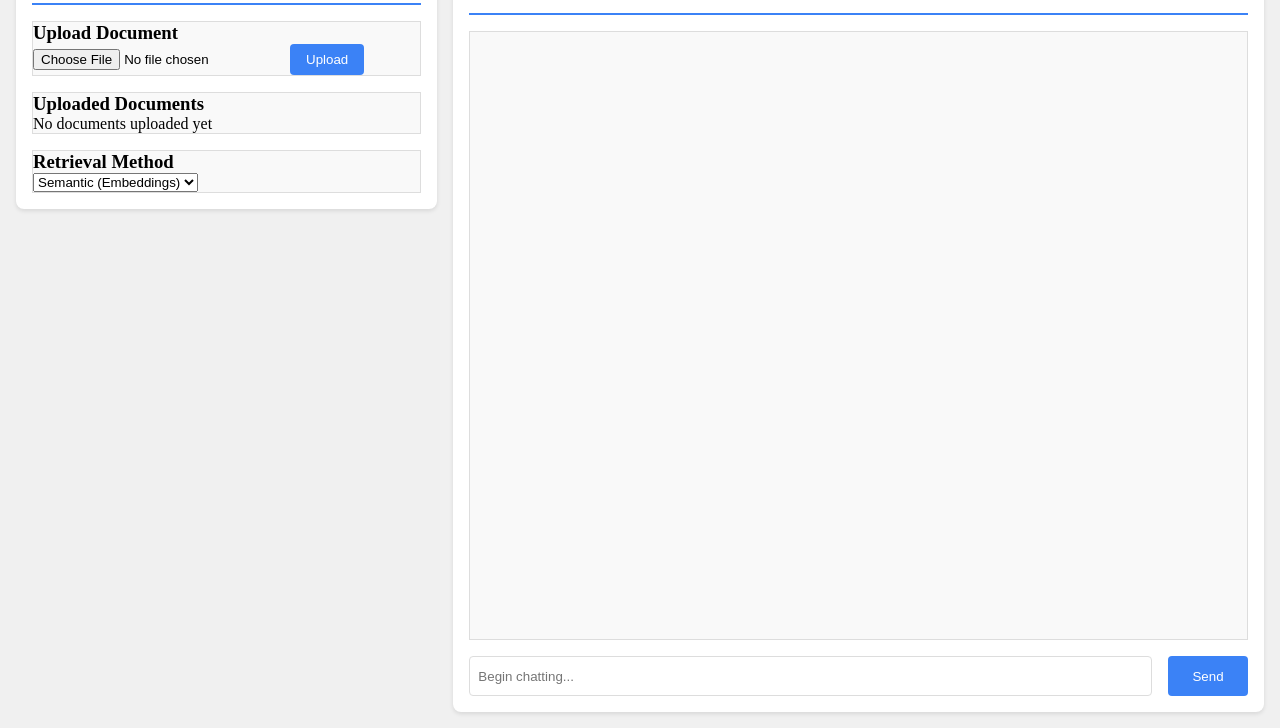
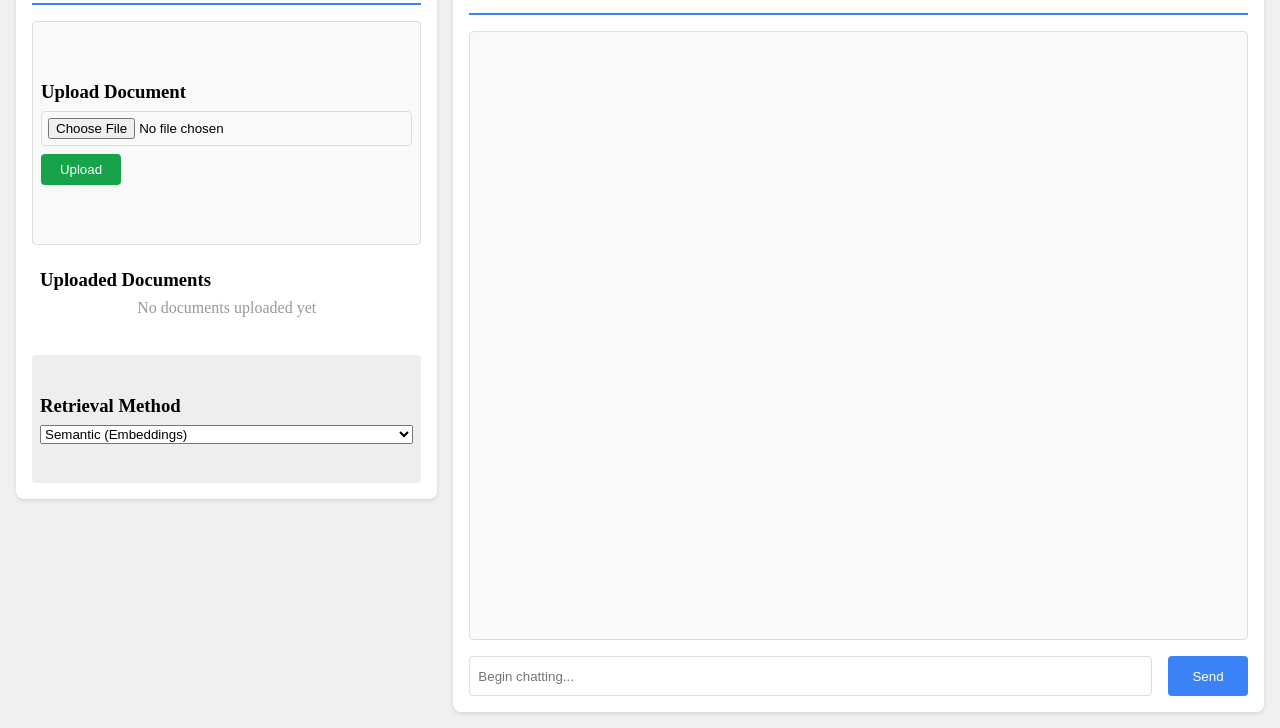
Before and after one commit to redjackfred/hcai-assignment-2, a plain HTML site: page chat.html in a window 1280 px wide. Shown: the part 72-800 px from the top of the page. Drawn offline with Linux system fonts and the light colour scheme.

Commit message:
styling for elements in documents-container

```diff
--- a/style.css
+++ b/style.css
@@ -48,6 +48,47 @@ button{
 #documents-container section{
   border: 1px solid #ddd;
   background-color: #f9f9f9;
+  display: flex;
+  flex-direction: column;
+  gap: 0.5rem;
+  padding: 0.5rem;
+  border-radius: 4px;
+}
+
+#file-input{
+  border: 1px solid #ddd;
+  border-radius: 4px;
+  padding: 6px;
+}
+
+#documents-container #documents-section{
+  border: none;
+  background-color: transparent;
+}
+
+#upload-section{
+  height: 14rem;
+  justify-content: center;
+}
+
+#upload-button{
+  width: 80px;
+  background-color: #16a34a;
+}
+
+#documents-list{
+  text-align: center;
+  color: #999;
+  min-height: 2rem;
+}
+
+#documents-container #retrieval-method{
+  border: none;
+  min-height: 8rem;
+  display: flex;
+  flex-direction: column;
+  justify-content: center;
+  background-color: #eee;
 }
 
 #chat-container{
@@ -61,6 +102,7 @@ button{
   flex:12;
   border: 1px solid #ddd;
   background-color: #f9f9f9;
+  border-radius: 4px;
 }
 
 #input-area{
```
